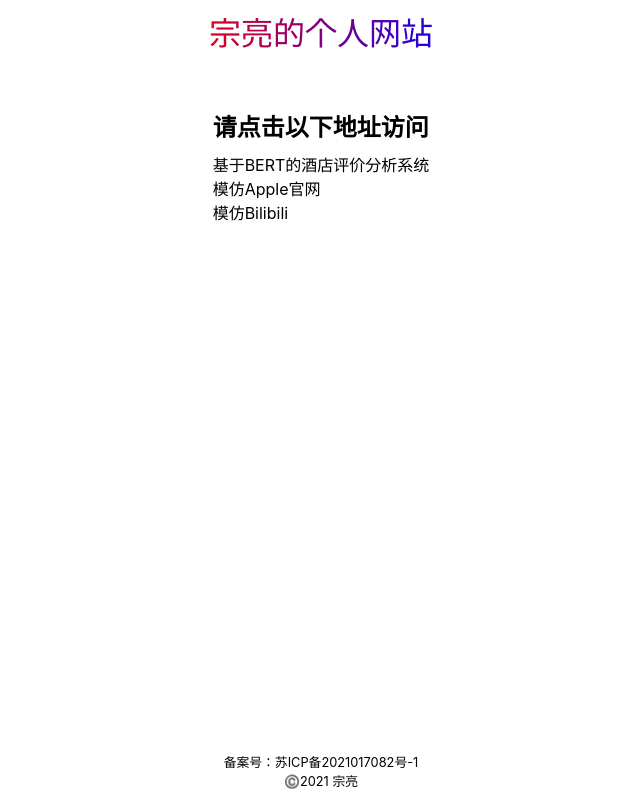
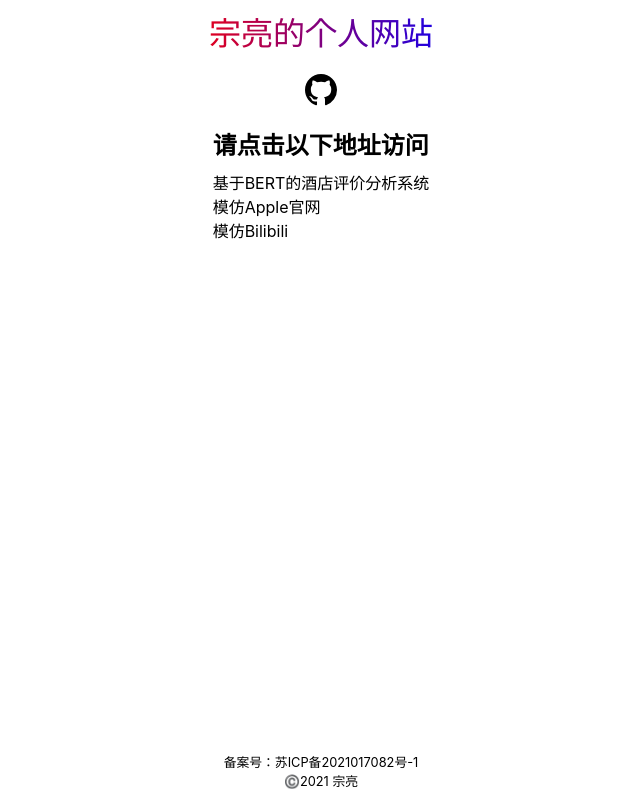
Before and after one commit to MuneAkira6/myWebsite, a website: page view/index.html in a window 1280 px wide. Shown: the whole page, without its empty margins (319-959 px from the left). Drawn offline with Linux system fonts and the light colour scheme.

Commit message:
添加github链接

```diff
--- a/view/index.html
+++ b/view/index.html
@@ -9,7 +9,7 @@
         }
         .header{
             width: 300px;
-            height: 100px;
+            /* height: 100px; */
             margin: 0 auto;
             text-align: center;
             animation: pulse .5s infinite;
@@ -81,6 +81,15 @@
             font-size: .8em;
             text-align: center;
         }
+        #github_icon{
+            display: block;
+            width: 100px;
+            margin: 20px auto;
+        }
+        #github_icon svg{
+            display: block;
+            margin: 0 auto;
+        }
     </style>
     <script>
 
@@ -89,6 +98,7 @@
 </head>
 <body>
     <div class="header">宗亮的个人网站</div>
+    <a href="https://github.com/MuneAkira6" id="github_icon"><svg class="octicon octicon-mark-github v-align-middle" height="32" viewBox="0 0 16 16" version="1.1" width="32" aria-hidden="true"><path fill-rule="evenodd" d="M8 0C3.58 0 0 3.58 0 8c0 3.54 2.29 6.53 5.47 7.59.4.07.55-.17.55-.38 0-.19-.01-.82-.01-1.49-2.01.37-2.53-.49-2.69-.94-.09-.23-.48-.94-.82-1.13-.28-.15-.68-.52-.01-.53.63-.01 1.08.58 1.23.82.72 1.21 1.87.87 2.33.66.07-.52.28-.87.51-1.07-1.78-.2-3.64-.89-3.64-3.95 0-.87.31-1.59.82-2.15-.08-.2-.36-1.02.08-2.12 0 0 .67-.21 2.2.82.64-.18 1.32-.27 2-.27.68 0 1.36.09 2 .27 1.53-1.04 2.2-.82 2.2-.82.44 1.1.16 1.92.08 2.12.51.56.82 1.27.82 2.15 0 3.07-1.87 3.75-3.65 3.95.29.25.54.73.54 1.48 0 1.07-.01 1.93-.01 2.2 0 .21.15.46.55.38A8.013 8.013 0 0016 8c0-4.42-3.58-8-8-8z"></path></svg></a>
     <section>
         <h1>请点击以下地址访问</h1>
         <ul>
```
